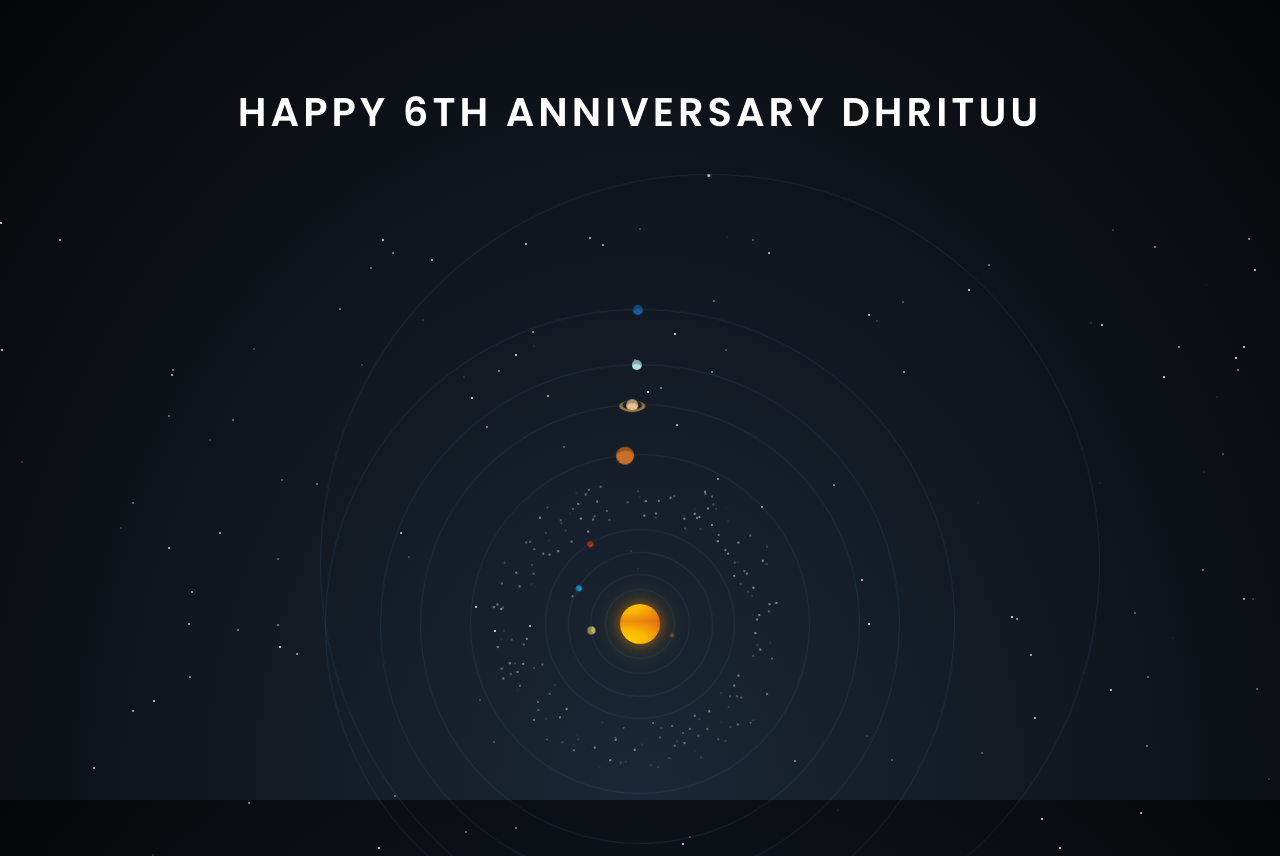
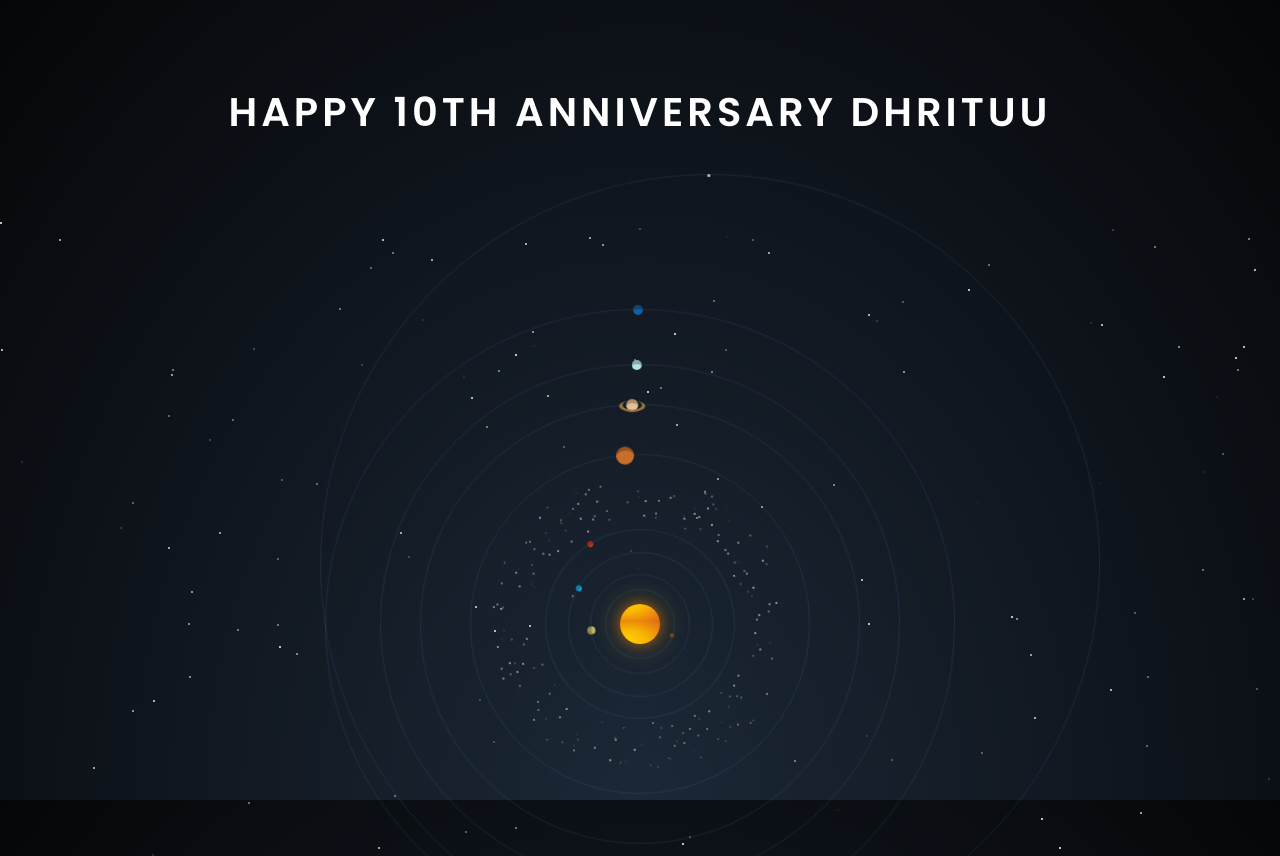
Before and after one commit to ReveRTX/DH-Anniversary, a plain HTML site: page index.html in a window 1280 px wide. Shown: the top 856 px of the page. Drawn offline with Linux system fonts and the light colour scheme.

Commit message:
Update index.html

```diff
--- a/index.html
+++ b/index.html
@@ -2,13 +2,13 @@
 <html lang="en" >
 <head>
   <meta charset="UTF-8">
-  <title>D.H 6th Anniversary</title
+  <title>D.H 10th Anniversary</title
     <link rel="icon" type="image/x-icon" href="icon.png">
   <link rel='stylesheet' href='https://fonts.googleapis.com/css?family=Lato:300'>
 <link rel='stylesheet' href='https://cdnjs.cloudflare.com/ajax/libs/font-awesome/4.2.0/css/font-awesome.min.css'><link rel="stylesheet" href="./style.css">
 </head>
 <body>
-  <h1 id="headText">Happy 6th Anniversary Dhrituu</h1>
+  <h1 id="headText">Happy 10th Anniversary Dhrituu</h1>
   <div class='solar-syst' id="solar-syst">
     <div class='mercury'></div>
     <div class='venus'></div>
```
